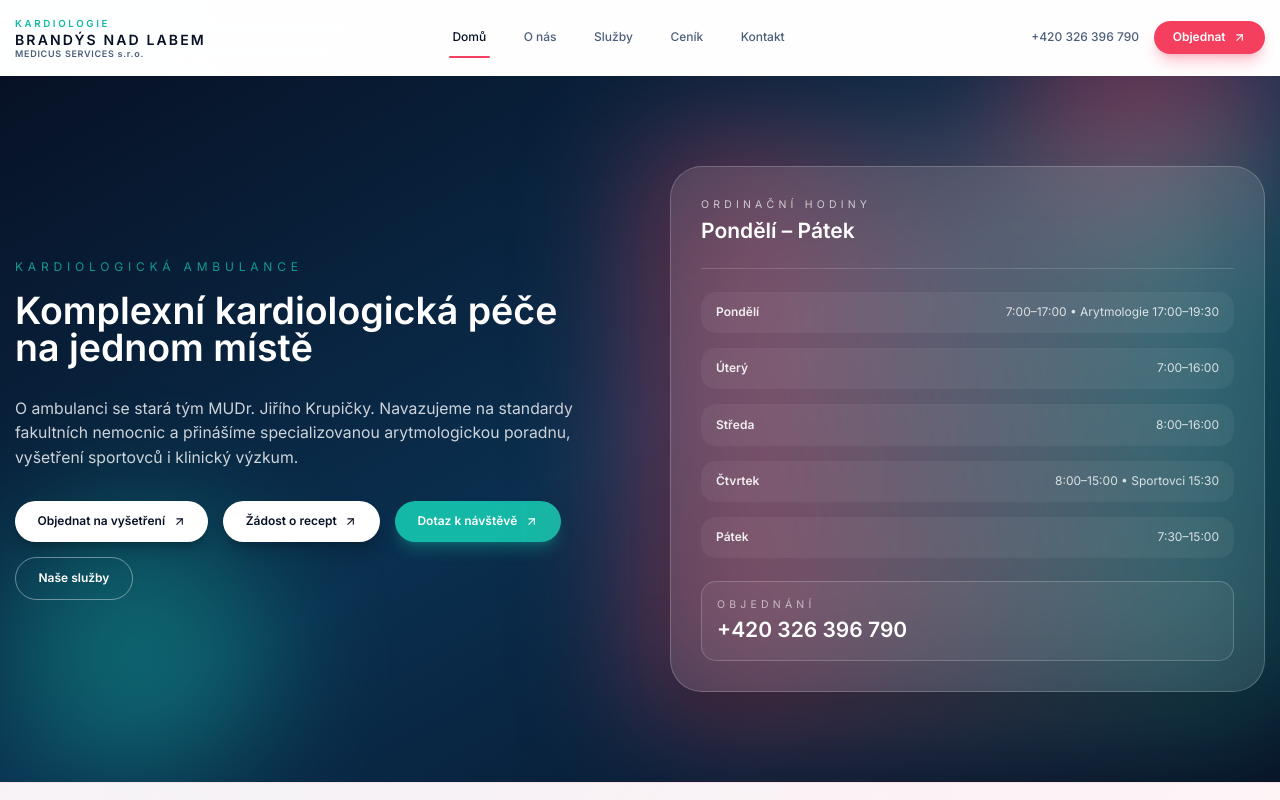
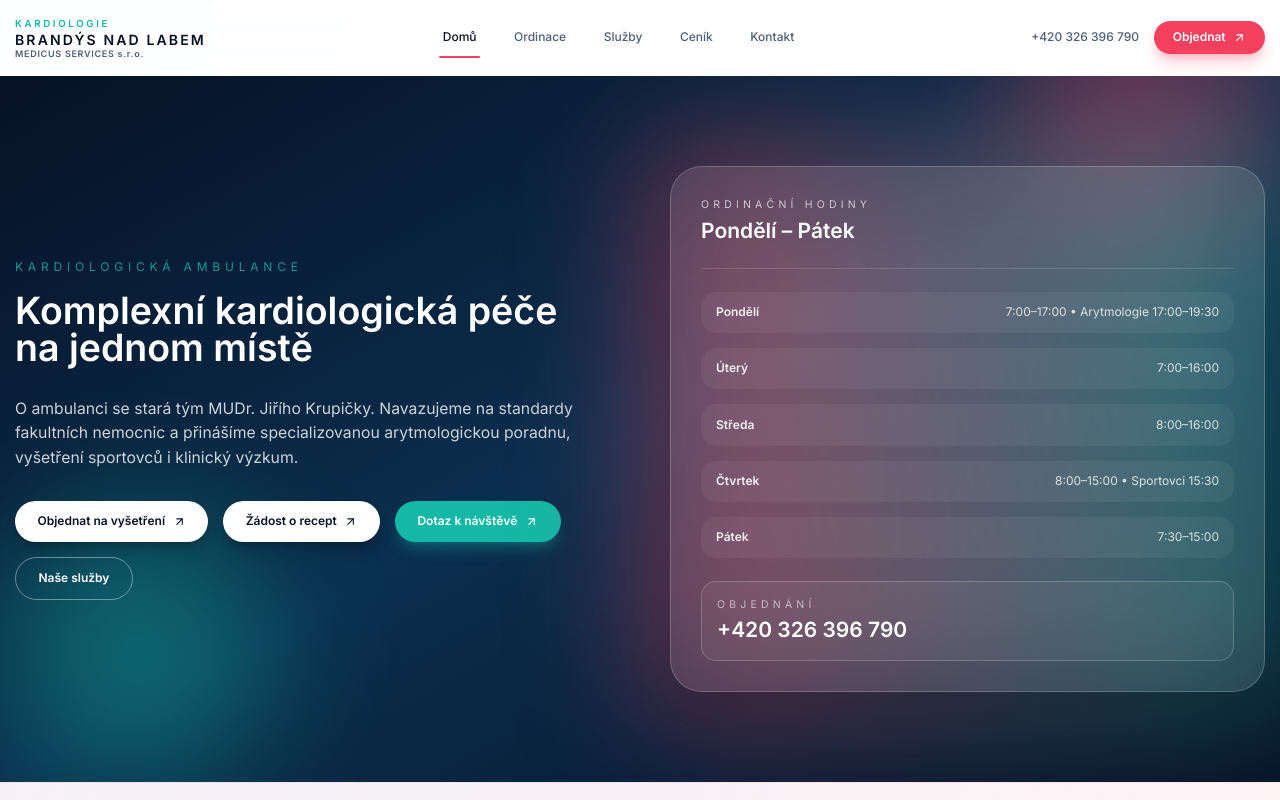
Before and after one commit to mmrzena/kardiologie-brandys, a Next.js app: page / in a window 1280 px wide. Shown: the top 800 px of the page. Built offline with nearby package versions, Linux system fonts and the light colour scheme.

Commit message:
change o-nas to ordinace

```diff
--- a/src/app/o-nas/page.tsx
+++ b/src/app/ordinace/page.tsx
@@ -30,7 +30,7 @@ const renderStaffGrid = (members: StaffMember[]) => (
   </div>
 )
 
-export default function AboutPage() {
+export default function OrdinacePage() {
   const totalMembers = doctors.length + nurses.length + researches.length
 
   return (
--- a/src/app/tym/[id]/page.tsx
+++ b/src/app/tym/[id]/page.tsx
@@ -20,7 +20,7 @@ export default async function StaffDetailPage({ params }: StaffDetailPageProps)
     <main className="min-h-screen py-16">
       <div className="container mx-auto px-4">
         <div className="max-w-6xl mx-auto">
-          <BackLink href="/o-nas#nas-tym" className="mb-6">
+          <BackLink href="/ordinace#nas-tym" className="mb-6">
             Zpět na tým
           </BackLink>
 
--- a/src/app/tym/page.tsx
+++ b/src/app/tym/page.tsx
@@ -1,5 +1,5 @@
 import { redirect } from 'next/navigation'
 
 export default function TeamPage() {
-  redirect('/o-nas#nas-tym')
+  redirect('/ordinace#nas-tym')
 }
--- a/src/components/Footer.tsx
+++ b/src/components/Footer.tsx
@@ -3,7 +3,7 @@ import { insurers } from '@/lib/insurers'
 
 const navigation = [
   { label: 'Domů', href: '/' },
-  { label: 'O nás', href: '/o-nas' },
+  { label: 'Ordinace', href: '/ordinace' },
   { label: 'Služby', href: '/sluzby' },
   { label: 'Ceník', href: '/cenik' },
   { label: 'Kontakt', href: '/kontakt' },
--- a/src/components/Navigation.tsx
+++ b/src/components/Navigation.tsx
@@ -11,7 +11,7 @@ export default function Navigation() {
 
   const links = [
     { href: '/', label: 'Domů' },
-    { href: '/o-nas', label: 'O nás' },
+    { href: '/ordinace', label: 'Ordinace' },
     { href: '/sluzby', label: 'Služby' },
     { href: '/cenik', label: 'Ceník' },
     { href: '/kontakt', label: 'Kontakt' },
```
